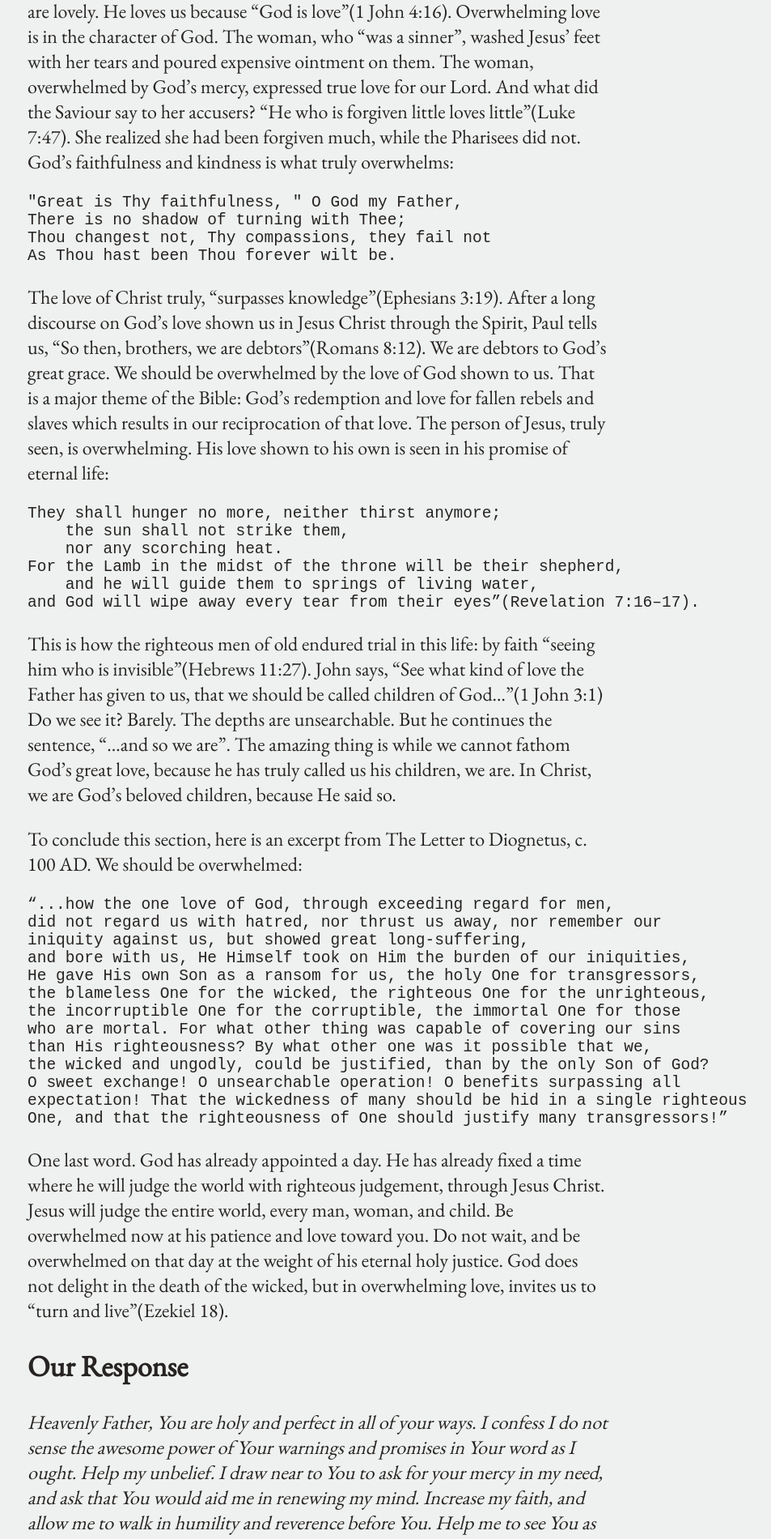
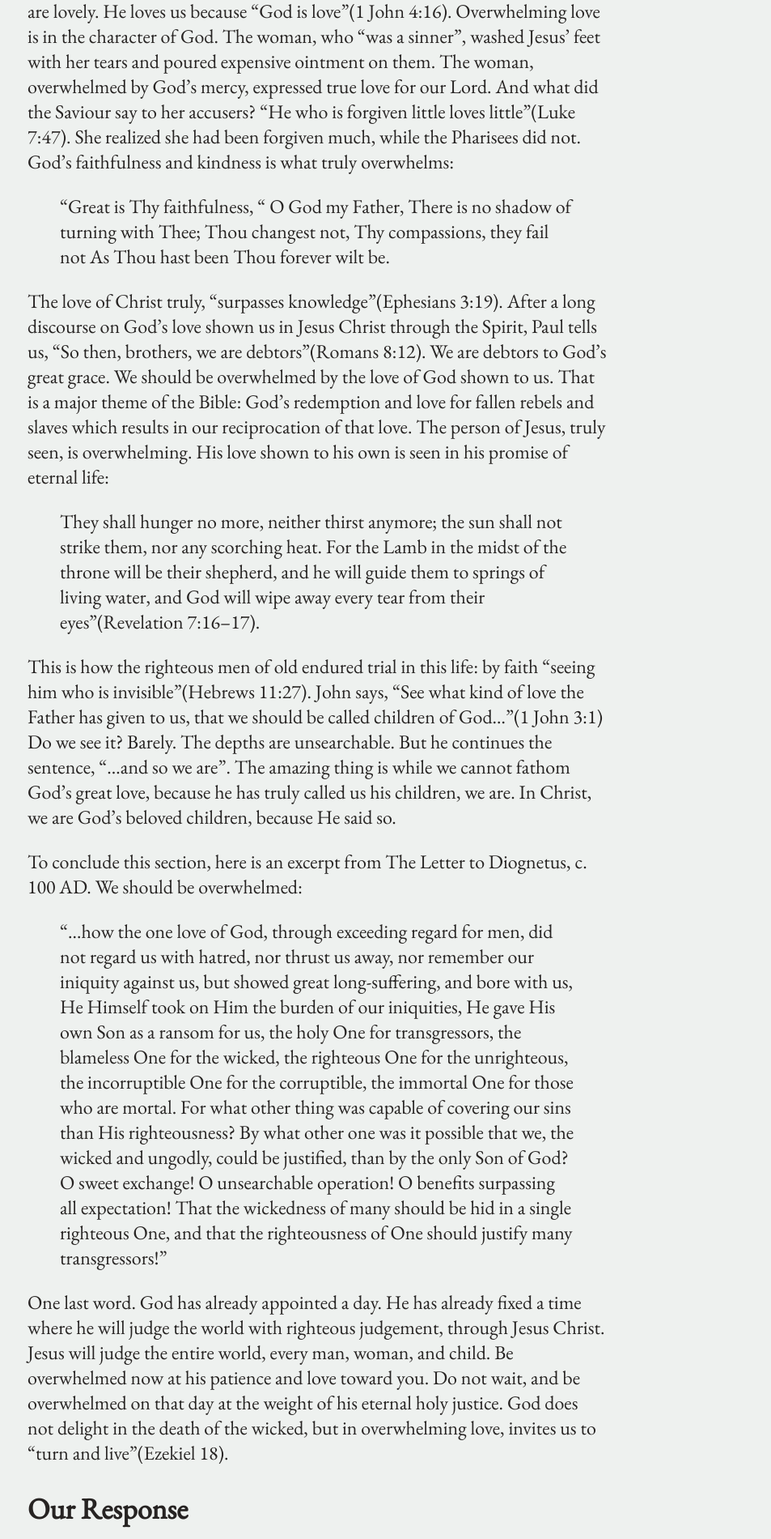
Before and after one commit to codyilardo/codyilardo.github.io, a Jekyll site: the page built from _posts/2020-10-17-overwhelmed.md, in a window 1280 px wide. Shown: the part 1797-3697 px from the top of the page at 81% size, without its empty margins (158-1111 px from the left). Built offline with Jekyll 4.4.1, drawn with Linux system fonts in a browser that asks for light colours.

Commit message:
blockquote edit

```diff
--- a/_posts/2020-10-17-overwhelmed.md
+++ b/_posts/2020-10-17-overwhelmed.md
@@ -27,37 +27,37 @@ A dangerous tendency among God’s people is to ease off the hard lines that God
 
 Paul said to the Roman church, “Note then the kindness and the severity of God”(Romans 11:22). “Noting” it is one way to put it. We should note his severity the way a man notes a lion's roar behind him. We should note his goodness the way an orphan notes the day of his upcoming adoption. God’s mercies, which are “new every morning”, ought to be wondered at more than his judgements, because they are not deserved. God did not love us because we are lovely. He loves us because “God is love”(1 John 4:16). Overwhelming love is in the character of God. The woman, who “was a sinner”, washed Jesus' feet with her tears and poured expensive ointment on them. The woman, overwhelmed by God’s mercy, expressed true love for our Lord. And what did the Saviour say to her accusers? “He who is forgiven little loves little”(Luke 7:47). She realized she had been forgiven much, while the Pharisees did not. God’s faithfulness and kindness is what truly overwhelms:
 
-	"Great is Thy faithfulness, " O God my Father,
-	There is no shadow of turning with Thee;
-	Thou changest not, Thy compassions, they fail not
-	As Thou hast been Thou forever wilt be.
+> "Great is Thy faithfulness, " O God my Father,
+> There is no shadow of turning with Thee;
+> Thou changest not, Thy compassions, they fail not
+> As Thou hast been Thou forever wilt be.
 
 The love of Christ truly, “surpasses knowledge”(Ephesians 3:19). After a long discourse on God’s love shown us in Jesus Christ through the Spirit, Paul tells us, “So then, brothers, we are debtors”(Romans 8:12). We are debtors to God’s great grace. We should be overwhelmed by the love of God shown to us. That is a major theme of the Bible: God’s redemption and love for fallen rebels and slaves which results in our reciprocation of that love. The person of Jesus, truly seen, is overwhelming. His love shown to his own is seen in his promise of eternal life:
 
-    They shall hunger no more, neither thirst anymore;
-        the sun shall not strike them,
-        nor any scorching heat.
-    For the Lamb in the midst of the throne will be their shepherd,
-        and he will guide them to springs of living water,
-    and God will wipe away every tear from their eyes”(Revelation 7:16–17).
+> They shall hunger no more, neither thirst anymore;
+>     the sun shall not strike them,
+>     nor any scorching heat.
+> For the Lamb in the midst of the throne will be their shepherd,
+>     and he will guide them to springs of living water,
+> and God will wipe away every tear from their eyes”(Revelation 7:16–17).
 
 This is how the righteous men of old endured trial in this life: by faith “seeing him who is invisible”(Hebrews 11:27). John says, “See what kind of love the Father has given to us, that we should be called children of God...”(1 John 3:1) Do we see it? Barely. The depths are unsearchable. But he continues the sentence, “...and so we are”. The amazing thing is while we cannot fathom God’s great love, because he has truly called us his children, we are. In Christ, we are God’s beloved children, because He said so.
 
 To conclude this section, here is an excerpt from The Letter to Diognetus, c. 100 AD. We should be overwhelmed:
 
-	“...how the one love of God, through exceeding regard for men,
-	did not regard us with hatred, nor thrust us away, nor remember our
-	iniquity against us, but showed great long-suffering,
-	and bore with us, He Himself took on Him the burden of our iniquities,
-	He gave His own Son as a ransom for us, the holy One for transgressors,
-	the blameless One for the wicked, the righteous One for the unrighteous,
-	the incorruptible One for the corruptible, the immortal One for those
-	who are mortal. For what other thing was capable of covering our sins
-	than His righteousness? By what other one was it possible that we,
-	the wicked and ungodly, could be justified, than by the only Son of God?
-	O sweet exchange! O unsearchable operation! O benefits surpassing all
-	expectation! That the wickedness of many should be hid in a single righteous
-	One, and that the righteousness of One should justify many transgressors!”
+> “...how the one love of God, through exceeding regard for men,
+> did not regard us with hatred, nor thrust us away, nor remember our
+> iniquity against us, but showed great long-suffering,
+> and bore with us, He Himself took on Him the burden of our iniquities,
+> He gave His own Son as a ransom for us, the holy One for transgressors,
+> the blameless One for the wicked, the righteous One for the unrighteous,
+> the incorruptible One for the corruptible, the immortal One for those
+> who are mortal. For what other thing was capable of covering our sins
+> than His righteousness? By what other one was it possible that we,
+> the wicked and ungodly, could be justified, than by the only Son of God?
+> O sweet exchange! O unsearchable operation! O benefits surpassing all
+> expectation! That the wickedness of many should be hid in a single righteous
+> One, and that the righteousness of One should justify many transgressors!”
 
 One last word. God has already appointed a day. He has already fixed a time where he will judge the world with righteous judgement, through Jesus Christ. Jesus will judge the entire world, every man, woman, and child. Be overwhelmed now at his patience and love toward you. Do not wait, and be overwhelmed on that day at the weight of his eternal holy justice. God does not delight in the death of the wicked, but in overwhelming love, invites us to “turn and live”(Ezekiel 18).
 
--- a/css/main.css
+++ b/css/main.css
@@ -11,10 +11,6 @@
   --accent: #7588A9;
   --text: #262322;
   --font: 'EB Garamond';
-}
-
-body {
-  background-color: var(--bg);
 }
 
 body {
```
